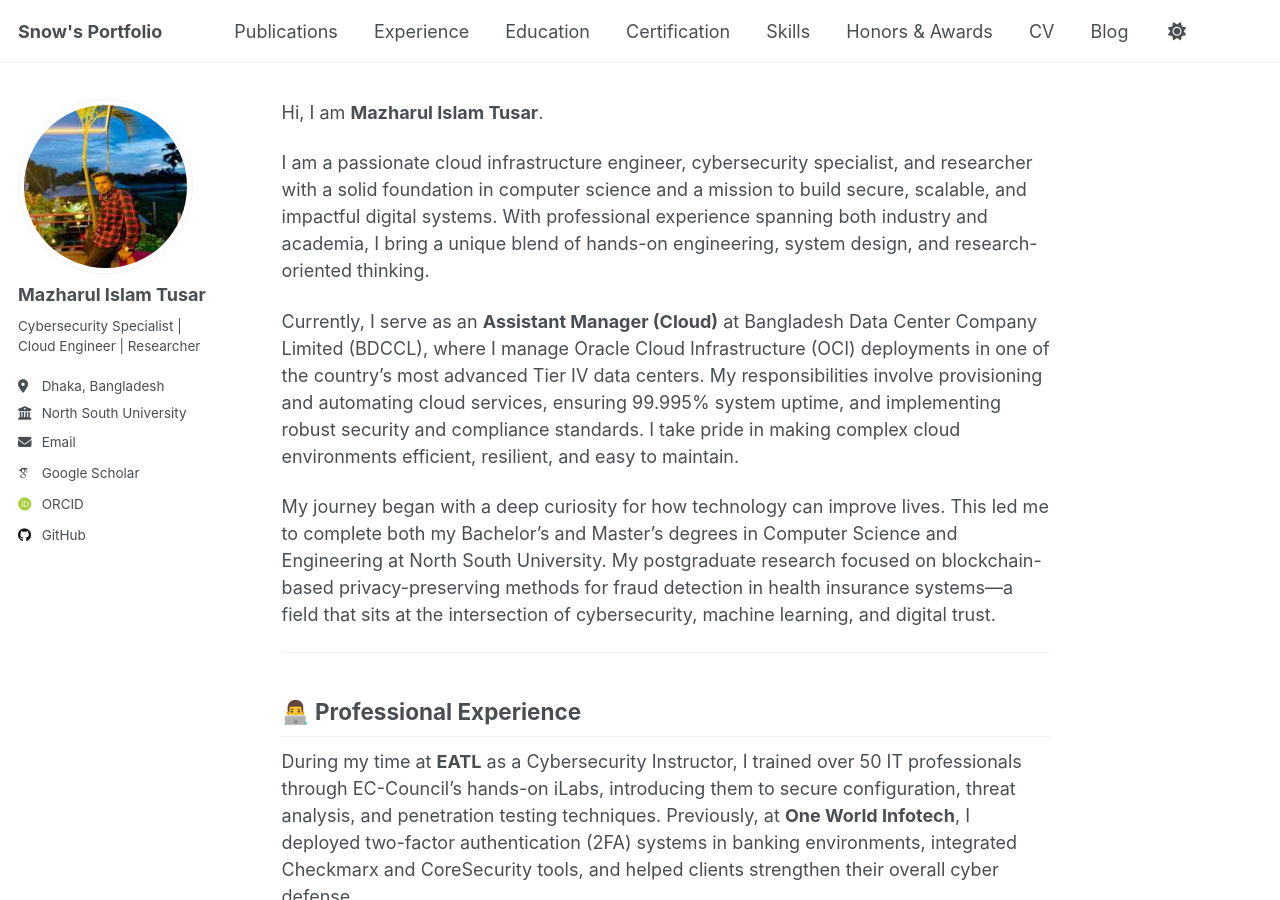
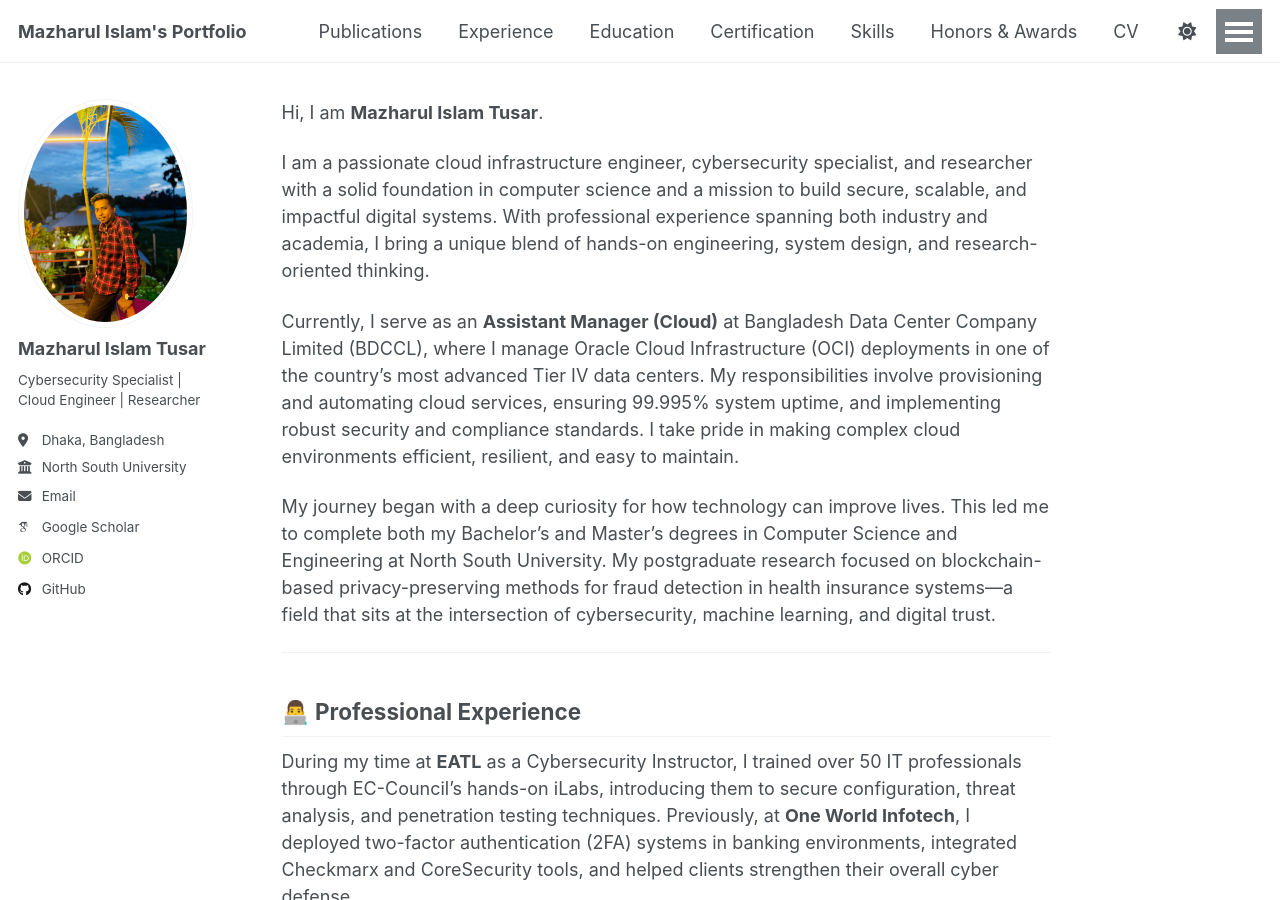
Before and after one commit to mazharsnow/mazharsnow.github.io, a Jekyll site: the page built from _pages/about.md, in a window 1280 px wide and 900 px high. Built offline with Jekyll 4.4.1, drawn with Linux system fonts in a browser that asks for light colours; some web fonts are replaced; a script that is not in the unit is left out.

Commit message:
Updated images

```diff
--- a/_config.yml
+++ b/_config.yml
@@ -9,7 +9,7 @@
 # Basic Site Settings
 locale                   : "en-US"
 site_theme               : "default"
-title                    : "Snow's Portfolio"
+title                    : "Mazharul Islam's Portfolio"
 title_separator          : "-"
 name                     : &name "Mazharul Islam Tusar"
 description              : &description "personal description"
@@ -22,7 +22,7 @@ repository               : "https://github.com/mazharsnow/mazharsnow.github.io"
 #               Additional customization can be done by editing /_includes/author-profile.html
 author:
   # Biographic information
-  avatar           : "New_Picture_1_200x200.jpg"
+  avatar           : "New_Picture.jpg"
   name             : "Mazharul Islam Tusar"
   pronouns         : # example: "she/her"
   bio              : "Cybersecurity Specialist | Cloud Engineer | Researcher"
```
